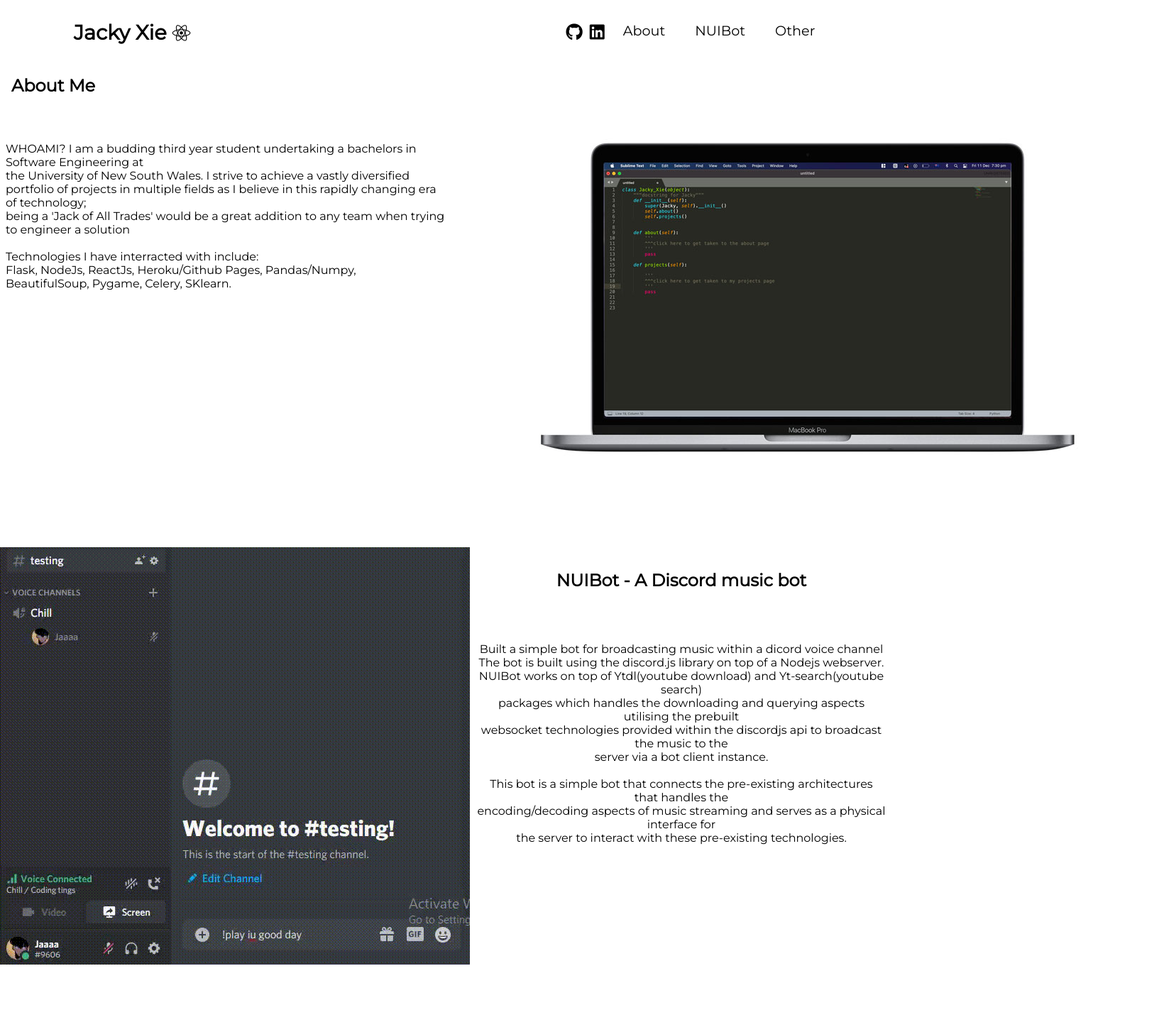
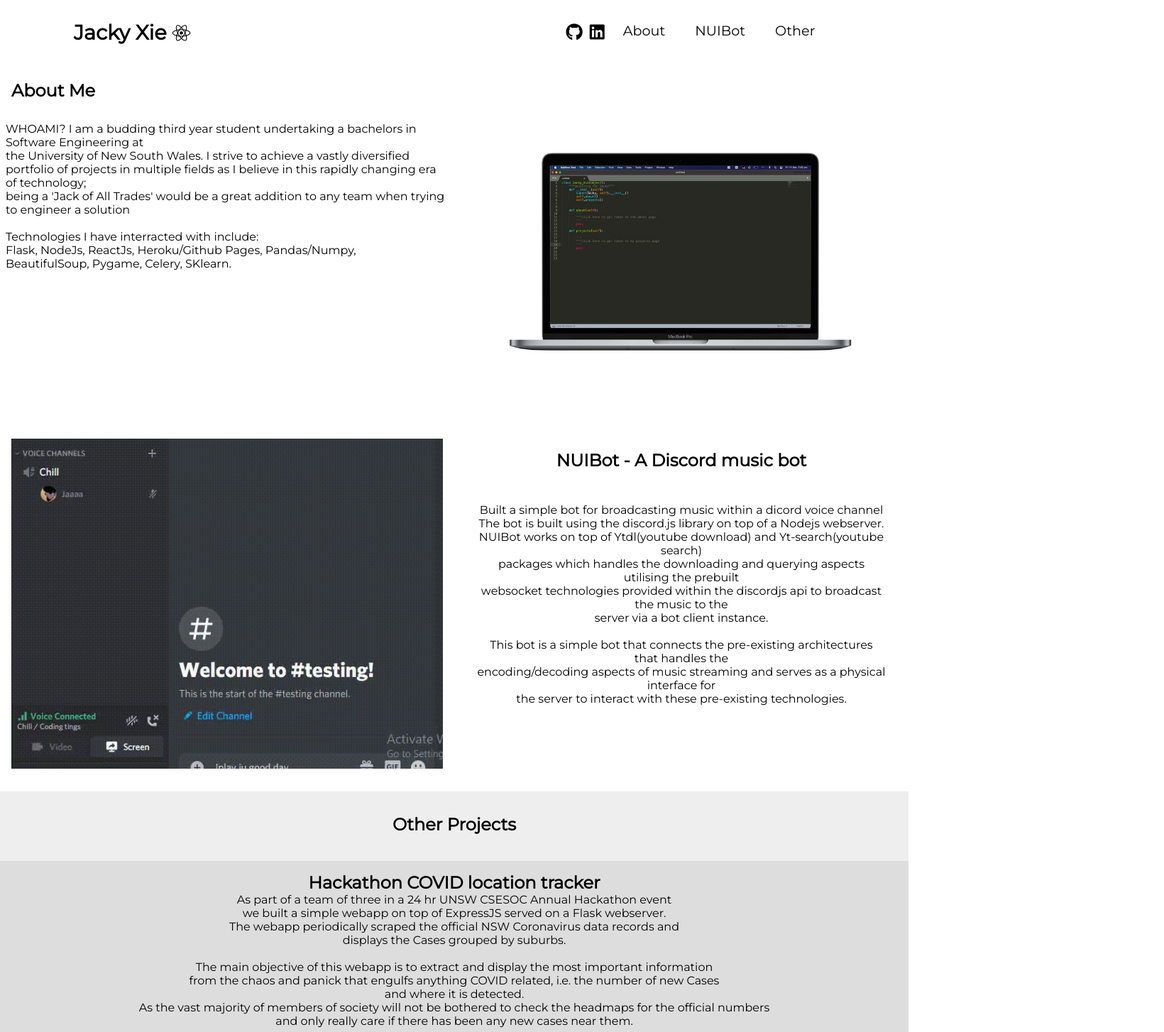
Before and after one commit to fafnirZ/JX_portfolio, a React (Create React App) app: page / in a window 1280 px wide. Shown: the top 1454 px of the page at 71% size, 1640 px wide, since content can reach past the window. Built offline with nearby package versions, Linux system fonts and the light colour scheme.

Commit message:
most design finished

```diff
--- a/src/Components/Body/body.css
+++ b/src/Components/Body/body.css
@@ -1,10 +1,11 @@
 .main-body {
 	display: grid;
+	grid-gap: 1rem;
 	grid-template-rows: 25% 25% auto;
 	grid-template-areas:
 	"about"
-	"page1"
-	"page2"
+	"page-one"
+	"page-two"
 }
 
 
@@ -22,44 +23,53 @@
 	grid-template-columns: 50% 50%;
 	grid-template-rows: 15% 85%;
 	grid-template-areas:
-	"title1 title2"
-	"text img";
+	"title image"
+	"text image";
+
+
 
 }
 
 .about_title {
 	padding : 1rem;
-	grid-area: "title1";
+	grid-area: title;
+	align-self:center;
+
 }
 .about_style {
 	padding : 0.5rem;
 	grid-area: text;
 	align-self: top;
 
+
 }
 
 .about_image {
-	grid-area: "img";
-	display: grid;
-	grid-template-columns: 1px 1px;
+	grid-area: image;
+	align-self: center;
+}
+
+.about_image > img{
+	object-fit: cover;
+	width: 100%;
+	max-height: 100%;
 }
 
 
-
 .nui_container {
-	grid-area: "page1";
+	grid-area: page-one;
 
 	display: grid;
 	grid-template-columns: 50% 50%;
 	grid-template-rows: 15% 85%;
 	grid-template-areas:
-	".. title2"
+	"image title"
 	"image text";
 
 }
 
 .nui_title {
-	grid-area: title2;
+	grid-area: title;
 	padding-top : 2rem;
 	text-align: center;
 
@@ -71,35 +81,41 @@
 }
 
 .nui_image {
-	grid-area: 'image';
+	grid-area: image;
 }
 
-.other_container {
-	grid-area: "page2";
-
-}
-
-.other_title {
-	padding : 1rem;
-	grid-row: 1;
-}
-.p1 > div{
-	grid-row: 2;
-	padding : 2rem;
-	background: #eee;
-}
-.p1 > div:nth-child(odd){
-	background: #ddd;
-}
-
-.other_image {
-	display:absolute;
+.nui_image > img{
+	object-fit: cover;
+	width: 100%;
+	max-height: 100%;
+	padding: 1rem;
 }
 
 
 
+.other_container {
+	grid-area: page-two;
+	background: #ddd;
 
+	display:grid;
+	grid-template-rows: 10% auto;
 
+	grid-template-areas:
+	"title"
+	"paragraphs"
+}
+
+.other_title {
+	grid-area: title;
+	padding-top : 2rem;
+	text-align: center;
+	background: #eee;
+}
+
+.p {
+	text-align:center;
+	padding:1rem;
+}
 
 
 
--- a/src/Components/Body/text.js
+++ b/src/Components/Body/text.js
@@ -43,6 +43,7 @@
 	{
 		title: 'Other Projects',
 		container: "other_container",
+		title_style: "other_title",
 		id: "Other",
 		children: [
 			{
@@ -63,8 +64,8 @@
 				data collection architecture i.e. using BeautifulSoup and python Requests library
 				to collect the official numbers. As well as using Pandas to process the information to be served by the
 				Webapp.`,
-				title_style: "other_title",
-				container: "p1"
+				title_style: "p_title",
+				container: "p"
 			},
 
 			{
@@ -84,8 +85,8 @@
 				Therefore I am in the process of learning how to fine tune a neural network such as BERT
 				(Bidirectional Encoder Representations from Transformers) to achieve higher scores in completing
 				this Natural language processing problem.`,
-				title_style: "other_title",
-				container: "p1"
+				title_style: "p_title",
+				container: "p"
 			},
 
 			{
@@ -95,8 +96,8 @@
 				webserver as there is no requirement to do so as this website only serves the purpose
 				of displaying my projects.`,
 
-				title_style: "other_title",
-				container: "p1"
+				title_style: "p_title",
+				container: "p"
 			},
 
 
@@ -107,8 +108,8 @@
 				This was my very first personal project, and was created with Pygame and was the project
 				that had taught me Python and the basics of Object oriented and Event oriented programming.
 				`,
-				title_style: "other_title",
-				container: "p1"
+				title_style: "p_title",
+				container: "p"
 
 			}
 			]
```
